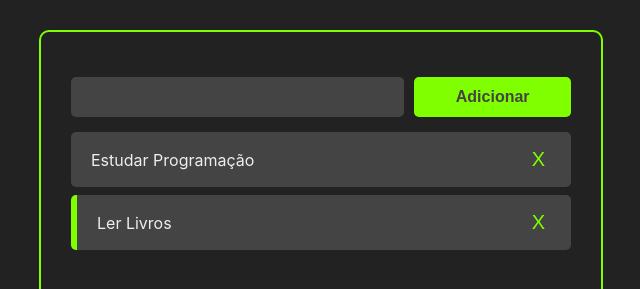
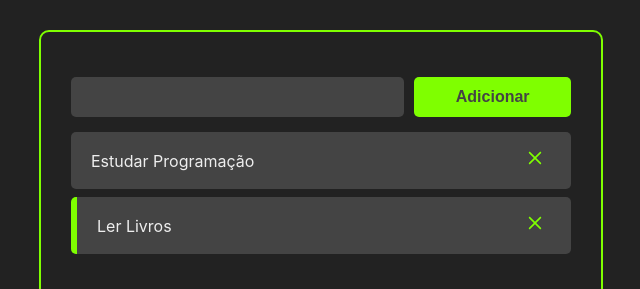
Before and after one commit to lucas55i/tarefas, a React (Create React App) app: page / in a window 1280 px wide. Shown: the top 289 px of the page, without its empty margins (319-959 px from the left). Built offline with nearby package versions, Linux system fonts and the light colour scheme.

Commit message:
Adicionando a Bblioteca react-icons

```diff
--- a/package.json
+++ b/package.json
@@ -8,6 +8,7 @@
     "@testing-library/user-event": "^13.5.0",
     "react": "^18.2.0",
     "react-dom": "^18.2.0",
+    "react-icons": "^4.7.1",
     "react-scripts": "5.0.1",
     "uuid": "^9.0.0",
     "web-vitals": "^2.1.4"
--- a/src/components/Task.jsx
+++ b/src/components/Task.jsx
@@ -1,5 +1,6 @@
 import React from 'react';
 import './Task.css'
+import {CgClose} from 'react-icons/cg'
 
 const Task = ({ task, handleTaskClick, handleTaskDeletion }) => {
     return (
@@ -9,7 +10,9 @@ const Task = ({ task, handleTaskClick, handleTaskDeletion }) => {
             </div>
 
             <div className="buttons-container">
-                <button onClick={() => handleTaskDeletion(task.id)} className='remove-task-button'>X</button>
+                <button onClick={() => handleTaskDeletion(task.id)} className='remove-task-button'>
+                    <CgClose/>
+                </button>
             </div>
         </div>
     )
```
Also changed, not shown: 1 other file (tests, documents, lock files or other folders).
